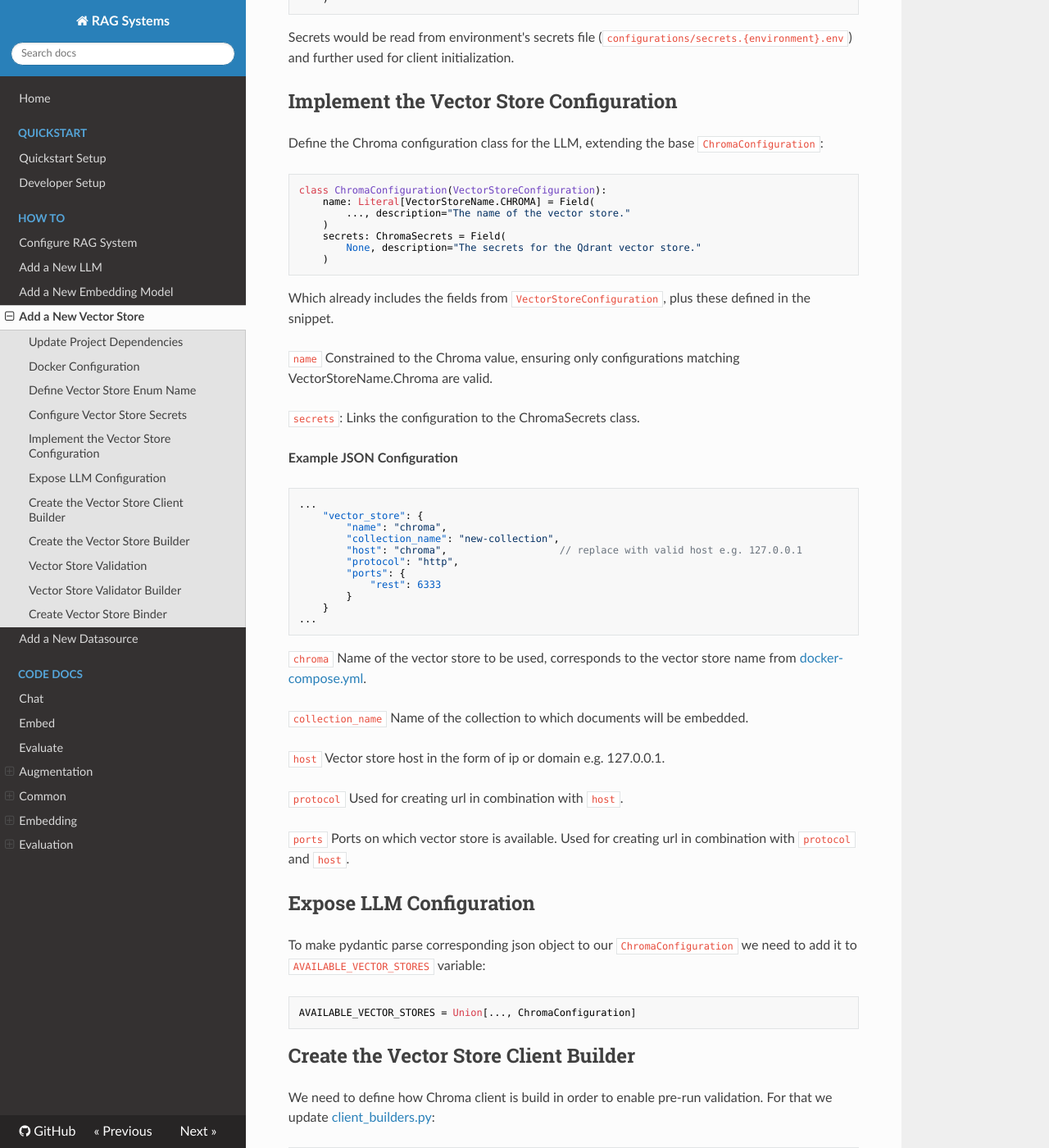
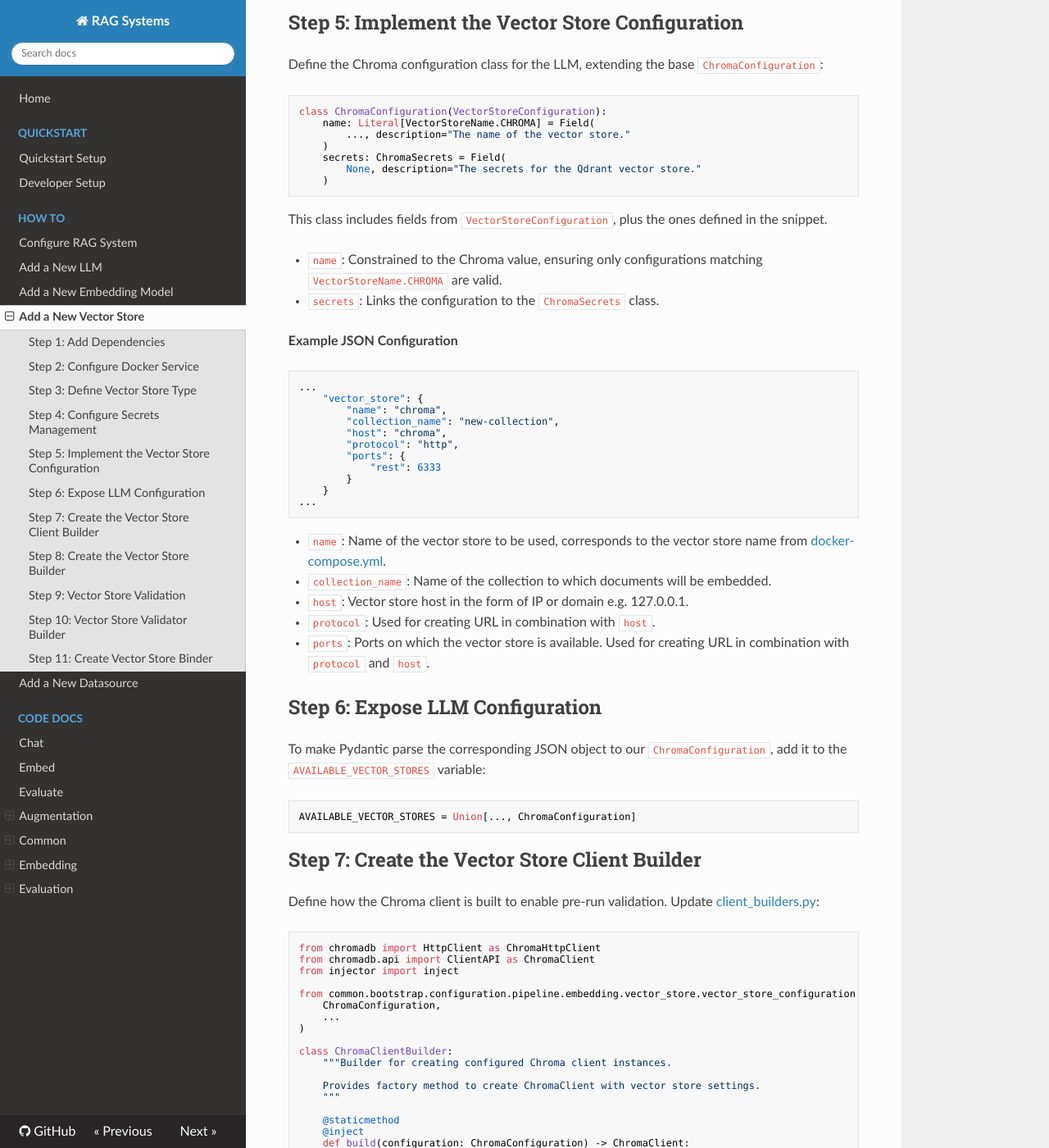
Before and after one commit to ychernushenko/rag_blueprint, an MkDocs documentation site: the page built from docs/how_to/how_to_add_new_vector_store.md, in a window 1280 px wide and 1400 px high, scrolled down 1527 px. Shown: the whole window at 82% size. Built offline with MkDocs 1.6.1, drawn with Linux system fonts in a browser that asks for light colours; nearby versions of some CDN libraries; some of the changed text lies outside the part shown.

````diff
--- a/docs/how_to/how_to_add_new_vector_store.md
+++ b/docs/how_to/how_to_add_new_vector_store.md
@@ -1,10 +1,10 @@
-# How To Add New Vector Store Implementation
+# How to Add a New Vector Store Implementation
 
-This guide outlines the process of adding support for a new vector store implementation. We use the existing `Chroma` as an example, located in [vector_store_configuration.py](https://github.com/feld-m/rag_blueprint/blob/main/src/common/bootstrap/configuration/pipeline/embedding/vector_store/vector_store_configuration.py) file.
+This guide demonstrates how to add support for a new vector store implementation, using `Chroma` as an example. The implementation is defined in [vector_store_configuration.py](https://github.com/feld-m/rag_blueprint/blob/main/src/common/bootstrap/configuration/pipeline/embedding/vector_store/vector_store_configuration.py).
 
-## Update Project Dependencies
+## Step 1: Add Dependencies
 
-Since we will use [Chroma](https://www.trychroma.com/) vector store through [llamaindex](https://docs.llamaindex.ai/en/stable/) implementation add correspodning entries to `pyproject.toml`:
+Add the required packages to `pyproject.toml`:
 
 ```toml
 ...
@@ -13,9 +13,9 @@ llama-index-vector-stores-chroma==0.3.0
 ...
 ```
 
-## Docker Configuration
+## Step 2: Configure Docker Service
 
-In order to include it in the intialization script chroma has to be added to [docker-compose.yml](https://github.com/feld-m/rag_blueprint/blob/main/build/workstation/docker/docker-compose.yml):
+Add the vector store service to [docker-compose.yml](https://github.com/feld-m/rag_blueprint/blob/main/build/workstation/docker/docker-compose.yml):
 
 ```yml
 name: rag
@@ -33,9 +33,9 @@ services:
 ...
 ```
 
-## Define Vector Store Enum Name
+## Step 3: Define Vector Store Type
 
-Vector store name has to be added to `VectorStoreName` enum from `vector_store_configuration.py` as follows:
+Add the vector store to the `VectorStoreName` enum in `vector_store_configuration.py`:
 
 ```py
 class VectorStoreName(str, Enum):
@@ -43,11 +43,11 @@ class VectorStoreName(str, Enum):
     CHROMA = "chroma"
 ```
 
-String value has to correspond to the name in docker configuration.
+The enum value must match the service name in the Docker configuration.
 
-## Configure Vector Store Secrets
+## Step 4: Configure Secrets Management
 
-Next, define how secrets for the vector store are handled. In our case chroma does not require any secrets therefore we define it as follows:
+Define a secrets configuration class. For services without secrets:
 
 ```py
 class ChromaSecrets(BaseSettings):
@@ -56,7 +56,7 @@ class ChromaSecrets(BaseSettings):
     )
 ```
 
-Otherwise, we would implement secrets as follows:
+For services requiring secrets:
 
 ```py
 class ChromaSecrets(BaseSettings):
@@ -75,9 +75,9 @@ class ChromaSecrets(BaseSettings):
     )
 ```
 
-Secrets would be read from environment's secrets file (`configurations/secrets.{environment}.env`) and further used for client initialization.
+Secrets are read from `configurations/secrets.{environment}.env` during client initialization.
 
-## Implement the Vector Store Configuration
+## Step 5: Implement the Vector Store Configuration
 
 Define the Chroma configuration class for the LLM, extending the base `ChromaConfiguration`:
 
@@ -91,11 +91,10 @@ class ChromaConfiguration(VectorStoreConfiguration):
     )
 ```
 
-Which already includes the fields from `VectorStoreConfiguration`, plus these defined in the snippet.
+This class includes fields from `VectorStoreConfiguration`, plus the ones defined in the snippet.
 
-`name` Constrained to the Chroma value, ensuring only configurations matching VectorStoreName.Chroma are valid.
-
-`secrets`: Links the configuration to the ChromaSecrets class.
+- `name`: Constrained to the Chroma value, ensuring only configurations matching `VectorStoreName.CHROMA` are valid.
+- `secrets`: Links the configuration to the `ChromaSecrets` class.
 
 **Example JSON Configuration**
 
@@ -104,7 +103,7 @@ Which already includes the fields from `VectorStoreConfiguration`, plus these de
     "vector_store": {
         "name": "chroma",
         "collection_name": "new-collection",
-        "host": "chroma",                   // replace with valid host e.g. 127.0.0.1
+        "host": "chroma",
         "protocol": "http",
         "ports": {
             "rest": 6333
@@ -113,28 +112,23 @@ Which already includes the fields from `VectorStoreConfiguration`, plus these de
 ...
 ```
 
-`chroma` Name of the vector store to be used, corresponds to the vector store name from [docker-compose.yml](https://github.com/feld-m/rag_blueprint/blob/main/build/workstation/docker/docker-compose.yml).
+- `name`: Name of the vector store to be used, corresponds to the vector store name from [docker-compose.yml](https://github.com/feld-m/rag_blueprint/blob/main/build/workstation/docker/docker-compose.yml).
+- `collection_name`: Name of the collection to which documents will be embedded.
+- `host`: Vector store host in the form of IP or domain e.g. 127.0.0.1.
+- `protocol`: Used for creating URL in combination with `host`.
+- `ports`: Ports on which the vector store is available. Used for creating URL in combination with `protocol` and `host`.
 
-`collection_name` Name of the collection to which documents will be embedded.
+## Step 6: Expose LLM Configuration
 
-`host` Vector store host in the form of ip or domain e.g. 127.0.0.1.
-
-`protocol` Used for creating url in combination with `host`.
-
-`ports` Ports on which vector store is available. Used for creating url in combination with `protocol` and `host`.
-
-## Expose LLM Configuration
-
-To make pydantic parse corresponding json object to our `ChromaConfiguration` we need to add it to `AVAILABLE_VECTOR_STORES` variable:
+To make Pydantic parse the corresponding JSON object to our `ChromaConfiguration`, add it to the `AVAILABLE_VECTOR_STORES` variable:
 
 ```py
 AVAILABLE_VECTOR_STORES = Union[..., ChromaConfiguration]
 ```
 
+## Step 7: Create the Vector Store Client Builder
 
-## Create the Vector Store Client Builder
-
-We need to define how Chroma client is build in order to enable pre-run validation. For that we update [client_builders.py](https://github.com/feld-m/rag_blueprint/blob/main/src/common/builders/client_builders.py):
+Define how the Chroma client is built to enable pre-run validation. Update [client_builders.py](https://github.com/feld-m/rag_blueprint/blob/main/src/common/builders/client_builders.py):
 
 ```py
 from chromadb import HttpClient as ChromaHttpClient
@@ -161,7 +155,7 @@ class ChromaClientBuilder:
             configuration: Chroma connection settings.
 
         Returns:
-            HttpClient: Configured http client instance for Chroma.
+            HttpClient: Configured HTTP client instance for Chroma.
         """
         return ChromaHttpClient(
             host=configuration.host,
@@ -172,12 +166,11 @@ class ChromaClientBuilder:
 **Explanation**:
 
 - **Dependencies**: Use dependency injection (@inject) to ensure proper initialization.
-
 - **Configuration**: Extracts `host`, `port` from the `ChromaConfiguration`.
 
-## Create the Vector Store Builder
+## Step 8: Create the Vector Store Builder
 
-The builder is responsible for initializing the vector store. Our implementation leverages [llamaindex](https://docs.llamaindex.ai/en/stable/), to add the builder logic to [vector_store_builders.py](https://github.com/feld-m/rag_blueprint/blob/main/src/common/builders/vector_store_builders.py) we add necessary builder.
+The builder is responsible for initializing the vector store. Our implementation leverages [llamaindex](https://docs.llamaindex.ai/en/stable/). Add the builder logic to [vector_store_builders.py](https://github.com/feld-m/rag_blueprint/blob/main/src/common/builders/vector_store_builders.py):
 
 ```py
 from injector import inject
@@ -220,14 +213,12 @@ class ChromaStoreBuilder:
 **Explanation**:
 
 - **Dependencies**: Use dependency injection (@inject) to ensure proper initialization.
-
 - **Configuration**: Extracts `host`, `port`, and `collection_name` from the `ChromaConfiguration`.
-
 - **Library Integration**: Uses `llama_index.vector_stores.chroma` to create the vector store instance.
 
-## Vector Store Validation
+## Step 9: Vector Store Validation
 
-Before embedding process it is checked if defined `collection-name` already exists at the vector store. In such case embedding process is skipped. To enable such checks we need to implement vector store validator in [vector_store_validators.py](https://github.com/feld-m/rag_blueprint/blob/main/src/embedding/validators/vector_store_validators.py):
+Before the embedding process, it is checked if the defined `collection-name` already exists at the vector store. In such a case, the embedding process is skipped. Implement the vector store validator in [vector_store_validators.py](https://github.com/feld-m/rag_blueprint/blob/main/src/embedding/validators/vector_store_validators.py):
 
 ```py
 from chromadb.api import ClientAPI as ChromaClient
@@ -278,9 +269,9 @@ class ChromaVectorStoreValidator(VectorStoreValidator):
             raise CollectionExistsException(collection_name)
 ```
 
-## Vector Store Validator Builder
+## Step 10: Vector Store Validator Builder
 
-For the above vector store validator we add builder to [vector_store_builders.py](https://github.com/feld-m/rag_blueprint/blob/main/src/embedding/validators/builders.py):
+For the above vector store validator, add a builder to [vector_store_builders.py](https://github.com/feld-m/rag_blueprint/blob/main/src/embedding/validators/builders.py):
 
 ```py
 from common.bootstrap.configuration.pipeline.embedding.vector_store.vector_store_configuration import (
@@ -317,9 +308,9 @@ class ChromaVectorStoreValidatorBuilder:
 
 ```
 
-## Create Vector Store Binder
+## Step 11: Create Vector Store Binder
 
-The last thing to do is add the correspodning binder that is responsible for initializing the vector store. For that we update [vector_store_binders.py](https://github.com/feld-m/rag_blueprint/blob/main/src/common/bootstrap/configuration/pipeline/embedding/vector_store/vector_store_binder.py):
+The last step is to add the corresponding binder responsible for initializing the vector store. Update [vector_store_binders.py](https://github.com/feld-m/rag_blueprint/blob/main/src/common/bootstrap/configuration/pipeline/embedding/vector_store/vector_store_binder.py):
 
 ```py
 from chromadb.api import ClientAPI as ChromaClient
@@ -398,4 +389,4 @@ class VectorStoreBinder(BaseBinder):
     ...
 ```
 
-It ensures us that all instances that we defined through this guide are successfully initialized during the bootstrap and ready to use. From this point Chroma database is available for use in the pipeline.
+This ensures that all instances defined in this guide are successfully initialized during the bootstrap and ready to use. From this point, the Chroma database is available for use in the pipeline.
````
Also changed, not shown: other parts of docs/how_to/how_to_add_new_vector_store.md (+1 -1 lines), docs/how_to/how_to_add_new_embedding_model.md (+28 -61 lines), docs/how_to/how_to_add_new_llm.md (+10 -12 lines), docs/how_to/how_to_configure.md (+34 -32 lines), docs/quickstart/developer_setup.md (+5 -4 lines), docs/quickstart/quickstart_setup.md (+3 -3 lines).
